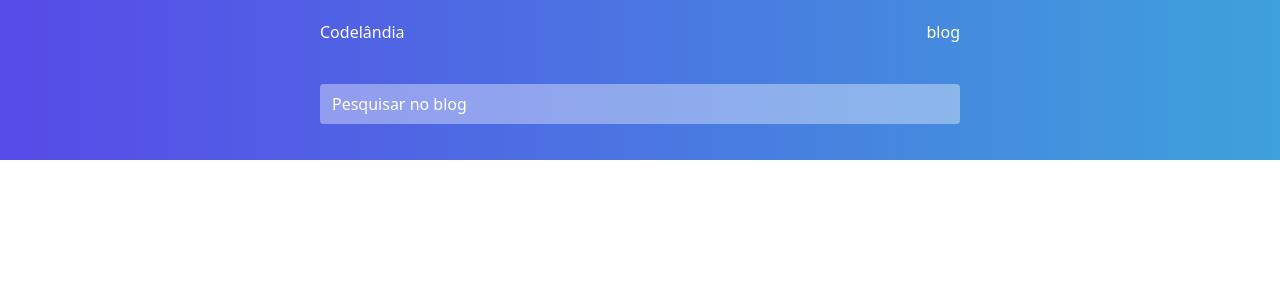
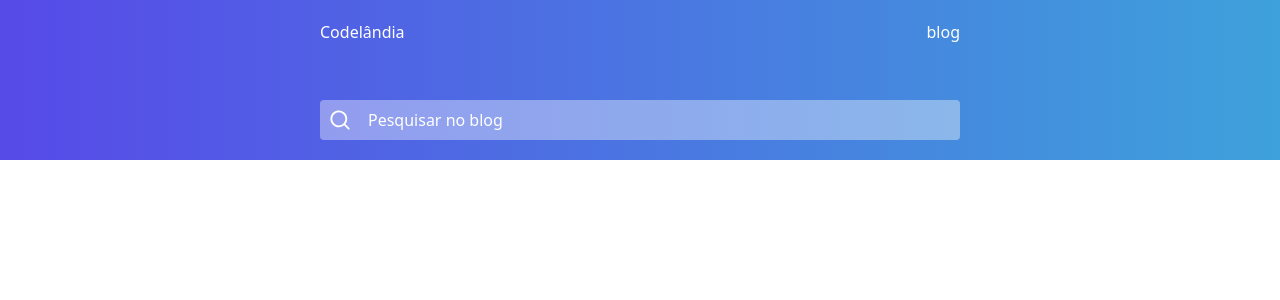
Before and after one commit to samuel5g/basic-blog, a React (Create React App) app: page / in a window 1280 px wide. Shown: the top 300 px of the page. Built offline with nearby package versions, Linux system fonts and the light colour scheme.

Commit message:
feat(header): :sparkles: Adds an icon in searchbar

```diff
--- a/src/components/Header.jsx
+++ b/src/components/Header.jsx
@@ -2,19 +2,26 @@ import React from 'react';
 
 function Header() {
   return (
-    <header className="flex flex-col items-center h-40 text-white bg-gradient-to-r from-[#574AE8] to-[#3EA1DB]">
+    <header className="flex flex-col justify-between items-center h-40 text-white bg-gradient-to-r from-[#574AE8] to-[#3EA1DB]">
       <div className="flex justify-between text-white mt-5 w-1/2">
         <span>Codelândia</span>
         <span>blog</span>
       </div>
 
+      <div className="relative w-1/2 mb-5">
+        <svg className="absolute w-6 h-6 bottom-2 left-2" xmlns="http://www.w3.org/2000/svg" viewBox="0 0 20 20" fill="currentColor">
+          <path fillRule="evenodd" d="M9 3.5a5.5 5.5 0 100 11 5.5 5.5 0 000-11zM2 9a7 7 0 1112.452 4.391l3.328 3.329a.75.75 0 11-1.06 1.06l-3.329-3.328A7 7 0 012 9z" clipRule="evenodd" />
+        </svg>
+
         <input
-        className="rounded bg-unfocused p-3 mt-10 w-1/2 h-10 text-white"
+          className="rounded bg-unfocused pl-12 w-full h-10 text-white"
           placeholder="Pesquisar no blog"
           type="search"
           name="findArticle"
           id="findArticle"
         />
+
+      </div>
     </header>
   );
 }
```
Also changed, not shown: 1 other file (tests, documents, lock files or other folders). Lines whose indentation alone changed are shown as unchanged.
